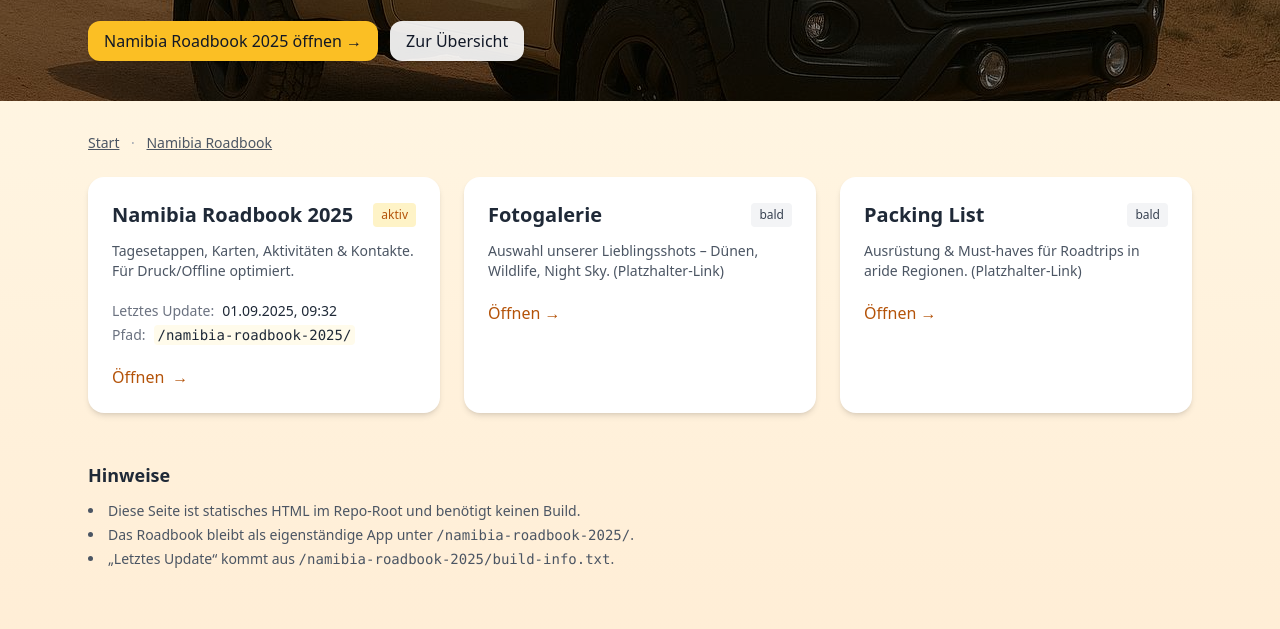
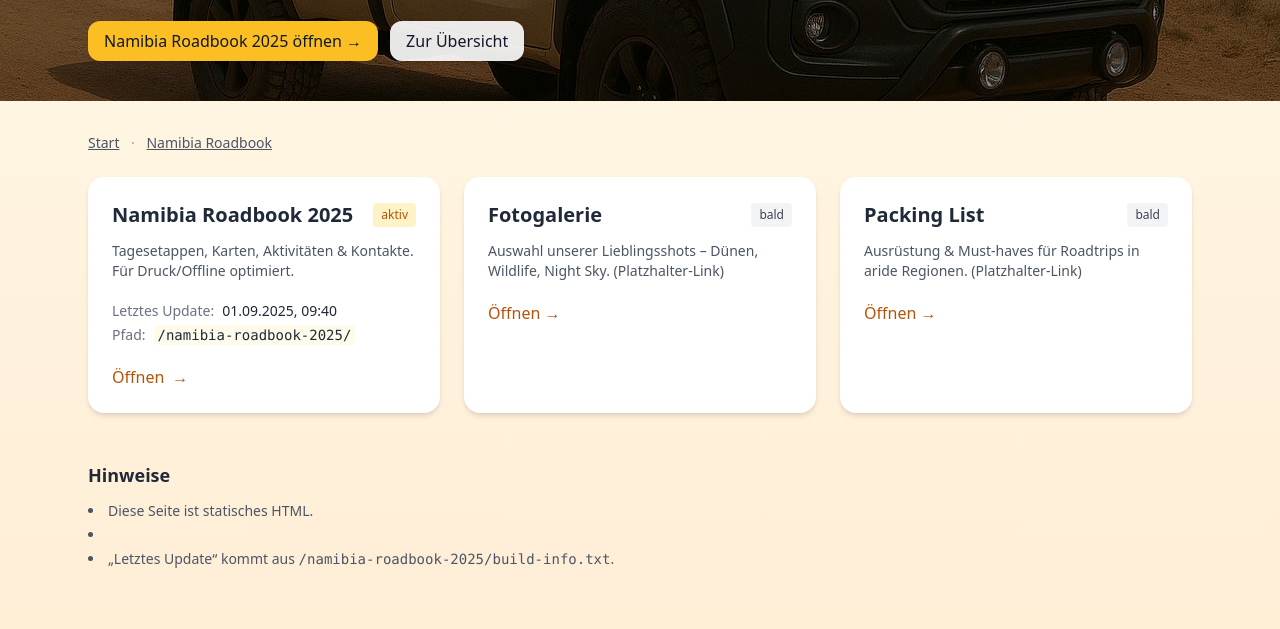
Before and after one commit to dustynomad/dustynomad.github.io, a plain HTML site: page index.html in a window 1280 px wide. Shown: the part 347-976 px from the top of the page. Drawn offline with nearby package versions, Linux system fonts and the light colour scheme.

Commit message:
Deploy namibia-roadbook-2025: 2025-09-01 11:40

```diff
--- a/index.html
+++ b/index.html
@@ -20,7 +20,7 @@
   <!-- HERO -->
   <section class="relative hero h-[28rem] w-full overflow-hidden">
     <!-- Hintergrundbild: lege hero.jpg ins Repo-Root -->
-    <img src="/hero.jpg" alt="Namibia Dünenlandschaft" class="absolute inset-0 w-full h-full object-cover" />
+    <img src="/hero.jpg" alt="Wheels" class="absolute inset-0 w-full h-full object-cover" />
     <div class="absolute inset-0"></div>
     <div class="relative z-10 max-w-6xl mx-auto px-6 h-full flex items-end">
       <div class="pb-10 text-white">
@@ -106,8 +106,8 @@
     <section class="mt-12">
       <h3 class="text-lg font-semibold">Hinweise</h3>
       <ul class="mt-3 list-disc list-inside text-sm text-gray-600 space-y-1">
-        <li>Diese Seite ist statisches HTML im Repo-Root und benötigt keinen Build.</li>
-        <li>Das Roadbook bleibt als eigenständige App unter <code>/namibia-roadbook-2025/</code>.</li>
+        <li>Diese Seite ist statisches HTML.</li>
+        <li></li>
         <li>„Letztes Update“ kommt aus <code>/namibia-roadbook-2025/build-info.txt</code>.</li>
       </ul>
     </section>
--- /dev/null
+++ b/packing-list/index.html
@@ -0,0 +1,4 @@
+<!doctype html><meta charset="utf-8"><title>Packing List</title>
+<link rel="stylesheet" href="https://cdn.jsdelivr.net/npm/water.css@2/out/water.css">
+<h1>Packing List (Platzhalter)</h1>
+<p>Kommt bald. <a href="/">Zur Übersicht</a></p>
```
Also changed, not shown: namibia-roadbook-2025/build-info.txt.
